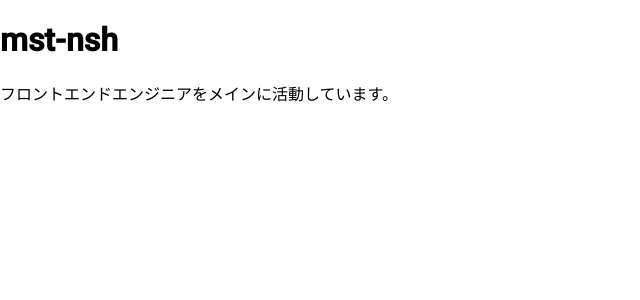
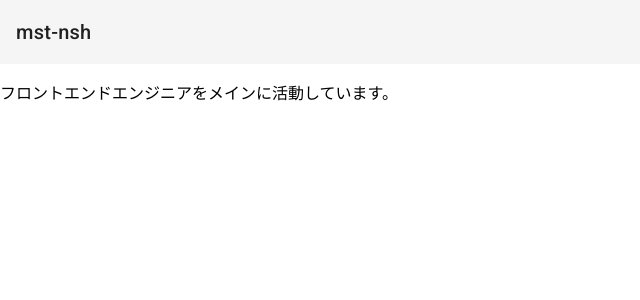
Before and after one commit to mst-nsh/mst-nsh.github.io, an Angular app: page / in a window 1280 px wide. Shown: the top 300 px of the page, without its empty margins (0-640 px from the left). Built offline with nearby package versions, Linux system fonts and the light colour scheme.

Commit message:
feat(front):ヘッダーを追加した。

```diff
--- a/src/app/app.component.html
+++ b/src/app/app.component.html
@@ -1,2 +1,8 @@
-<h1>{{ title }}</h1>
+<!-- ヘッダー -->
+<mat-toolbar>
+  <div class="dummy-space"></div>
+  <span class="title">{{ title }}</span>
+  <span class="spacer"></span>
+</mat-toolbar>
+
 <p>フロントエンドエンジニアをメインに活動しています。</p>
--- a/src/app/app.component.ts
+++ b/src/app/app.component.ts
@@ -1,11 +1,12 @@
 import { Component } from '@angular/core';
 import { CommonModule } from '@angular/common';
 import { RouterOutlet } from '@angular/router';
+import { MatToolbarModule } from '@angular/material/toolbar';
 
 @Component({
   selector: 'app-root',
   standalone: true,
-  imports: [CommonModule, RouterOutlet],
+  imports: [CommonModule, RouterOutlet, MatToolbarModule],
   templateUrl: './app.component.html',
   styleUrl: './app.component.css',
 })
```
